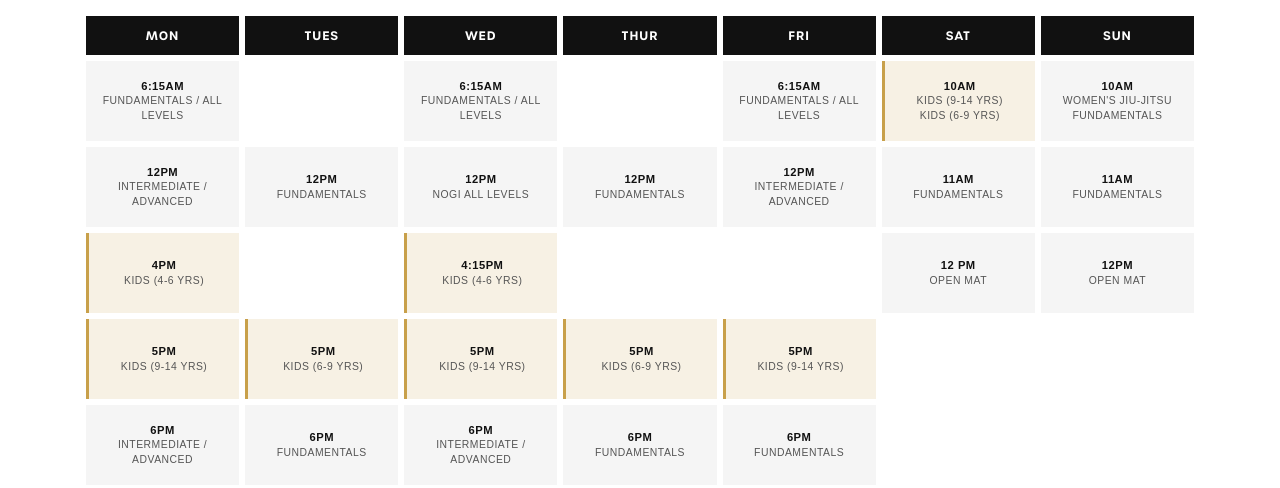
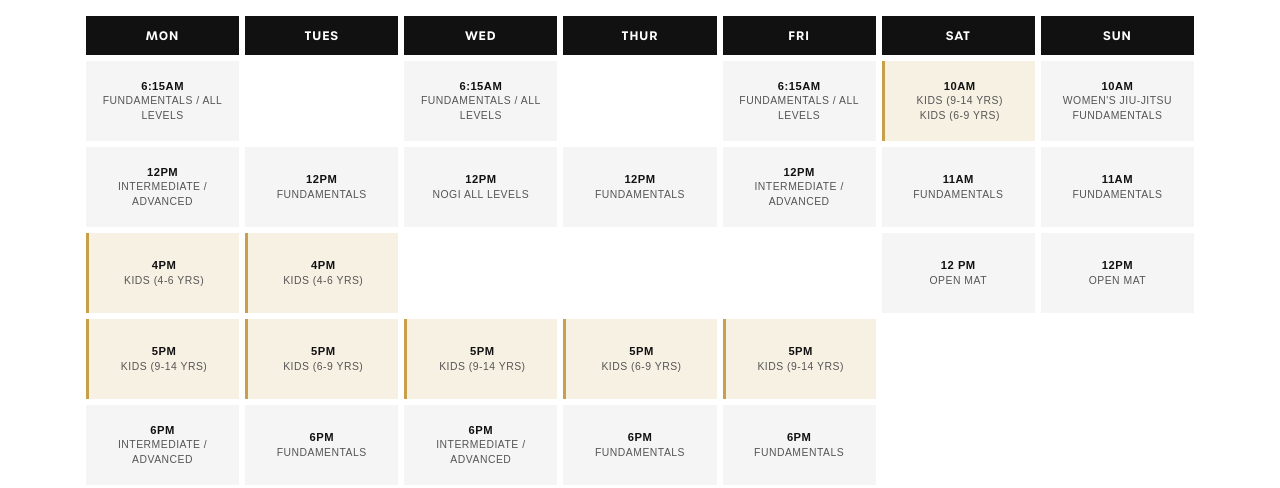
Before and after one commit to teamvasta/day-one-academy, a plain HTML site: page schedule.html in a window 1280 px wide. Shown: the part 529-1017 px from the top of the page. Drawn offline with Linux system fonts and the light colour scheme.

Commit message:
Move Kids 4-6 class from Wednesday 4:15PM to Tuesday 4PM on schedule page

```diff
--- a/schedule.html
+++ b/schedule.html
@@ -179,11 +179,11 @@ height="0" width="0" style="display:none;visibility:hidden"></iframe></noscript>
                 <span class="time">4PM</span>
                 <span class="class-name">Kids (4-6 Yrs)</span>
               </td>
-              <td class="empty"></td>
               <td class="kids-class">
-                <span class="time">4:15PM</span>
+                <span class="time">4PM</span>
                 <span class="class-name">Kids (4-6 Yrs)</span>
               </td>
+              <td class="empty"></td>
               <td class="empty"></td>
               <td class="empty"></td>
               <td>
```
